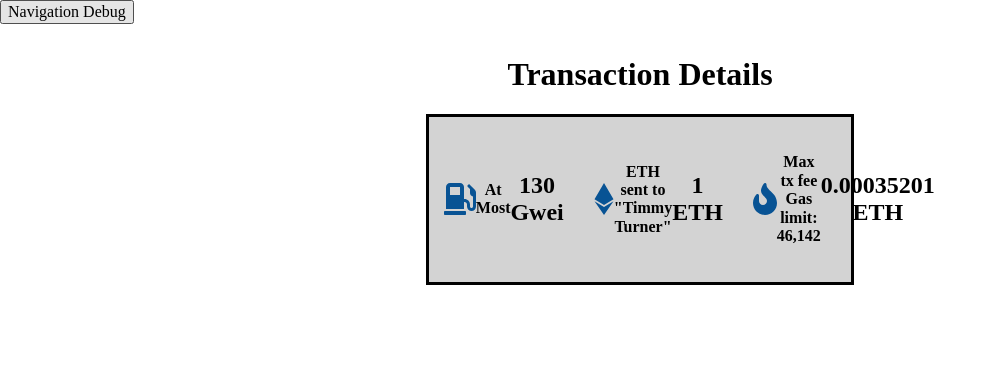
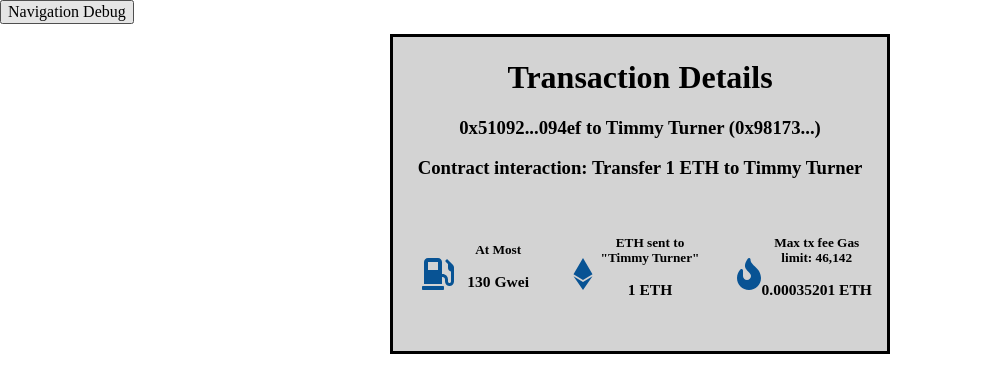
Before and after one commit to jaa2/ethereum-web-wallet, a React (Create React App) app: page /SimulationResults in a window 1280 px wide. Shown: the top 392 px of the page, without its empty margins (0-997 px from the left). Built offline with nearby package versions, Linux system fonts and the light colour scheme.

Commit message:
back button, transaction details

```diff
--- a/src/transaction/SimulationResults.scss
+++ b/src/transaction/SimulationResults.scss
@@ -2,7 +2,7 @@
 
 #simulation-results {
     width: 33vw;
-    min-width: 400px;
+    min-width: 500px;
 
     margin: auto;
     padding: 10px;
@@ -23,6 +23,9 @@
       text-decoration: none;
     }
 
+    #top-box{
+    border-style:solid;
+    background-color: lightgray;
         #transaction-details {
             width: 100%;
 
@@ -30,9 +33,6 @@
             flex-direction: row;
             justify-content: space-around;
             align-items: center;
-
-        border-style:solid;
-        background-color: lightgray;
 
             #gas-fee {
                 width: 50%;
@@ -71,3 +71,6 @@
             }
         }
     }
+
+
+  }
--- a/src/transaction/SimulationResults.tsx
+++ b/src/transaction/SimulationResults.tsx
@@ -9,20 +9,24 @@ import './SimulationResults.scss';
 function SimulationResults() {
   return (
     <div id="simulation-results">
-      <h1>Transaction Details</h1>
+      <div id="top-box">
+        <h1>Transaction Details</h1>
+        <h3>0x51092...094ef to Timmy Turner (0x98173...)</h3>
+        <h3><b>Contract interaction: Transfer 1 ETH to Timmy Turner</b></h3>
         <div id="transaction-details">
           <div id = "gas-fee">
             <FontAwesomeIcon className="fa-icon" icon={faGasPump} size="2x" />
-            <h4>At Most</h4> <h2> 130 Gwei </h2>
+            <h5>At Most <h3> 130 Gwei </h3></h5>
           </div>
           <div id = "amount">
             <FontAwesomeIcon className="fa-icon" icon={faEthereum} size="2x" />
-            <h4>ETH sent to "Timmy Turner"</h4> <h2> 1 ETH </h2>
+            <h5>ETH sent to "Timmy Turner" <h3> 1 ETH </h3></h5>
           </div>
           <div id = "max-tx-fee">
           <FontAwesomeIcon className="fa-icon" icon={faFire} size="2x" />
-          <h4>Max tx fee   Gas limit: 46,142</h4> <h2> 0.00035201 ETH </h2>
+          <h5>Max tx fee   Gas limit: 46,142 <h3> 0.00035201 ETH </h3></h5>
           </div>
+        </div>
       </div>
     </div>
   );
--- a/src/wallet_setup/CreateNewWallet.scss
+++ b/src/wallet_setup/CreateNewWallet.scss
@@ -10,9 +10,10 @@
   display: flex;
   flex-direction: column;
   justify-content: space-evenly;
-  align-items: center;
 
-  text-align: center;
+  #align-center{
+    align-items: center;
+    text-align: center;
 
   h1 {
     padding: 10px;
@@ -32,13 +33,14 @@
     cursor: pointer;
   }
 
-  .border-red {
+  #border-red {
     border-style:solid;
     border-color:#FF0000;
   }
-
-  .back-button {
+}
+.button{
       margin: 10px;
-      float: left;
+      background-color: $icon-color;
+      color: white;
   }
 }
--- a/src/wallet_setup/CreateNewWallet.tsx
+++ b/src/wallet_setup/CreateNewWallet.tsx
@@ -62,8 +62,9 @@ function CreateNewWallet() {
   return (
     <div id="create-new-wallet">
       <Link id="back-button" to="/Home">
-      <button className="back-button">Back</button>
+        <button className = "button">Back</button>
       </Link>
+      <div id="align-center">
       <FontAwesomeIcon className="fa-icon" icon={faPlus} size="4x" />
       <h1>Create New Wallet</h1>
       <div id = "border-red">
@@ -81,6 +82,7 @@ function CreateNewWallet() {
       </div>
       {phraseMatchElements}
     </div>
+    </div>
   );
 }
 
```
Lines whose indentation alone changed are shown as unchanged.
